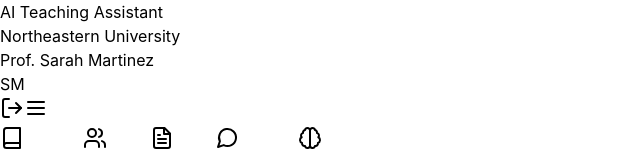
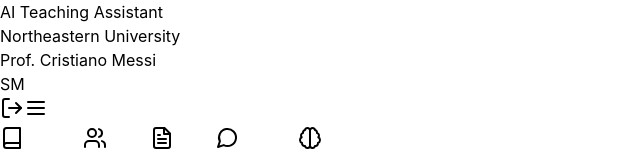
Before and after one commit to DS5500-data-science-capstone/ai-teaching-assistant, a React (Vite) app in the folder frontend/: page / in a window 1280 px wide. Both pictures are taken after typing "name@example.com", "Sample123" into the empty fields and a click on the button "Sign In". Shown: the top 153 px of the page, without its empty margins (0-640 px from the left). Built offline with nearby package versions, Linux system fonts and the light colour scheme.

Commit message:
minor UI fix in App.jsx

```diff
--- a/frontend/src/App.jsx
+++ b/frontend/src/App.jsx
@@ -89,7 +89,7 @@
             <p className="text-xs sm:text-sm text-gray-600">Northeastern University</p>
           </div>
           <div className="flex items-center gap-2 sm:gap-4">
-            <span className="hidden sm:block text-sm text-gray-600">Prof. Sarah Martinez</span>
+            <span className="hidden sm:block text-sm text-gray-600">Prof. Cristiano Messi</span>
             <div className="w-9 h-9 bg-blue-500 rounded-full flex items-center justify-center text-white font-semibold text-sm">SM</div>
             <button onClick={handleLogout} className="p-2 text-gray-600 hover:text-gray-900 hover:bg-gray-100 rounded-lg" title="Logout">
               <LogOut className="w-5 h-5" />
```
